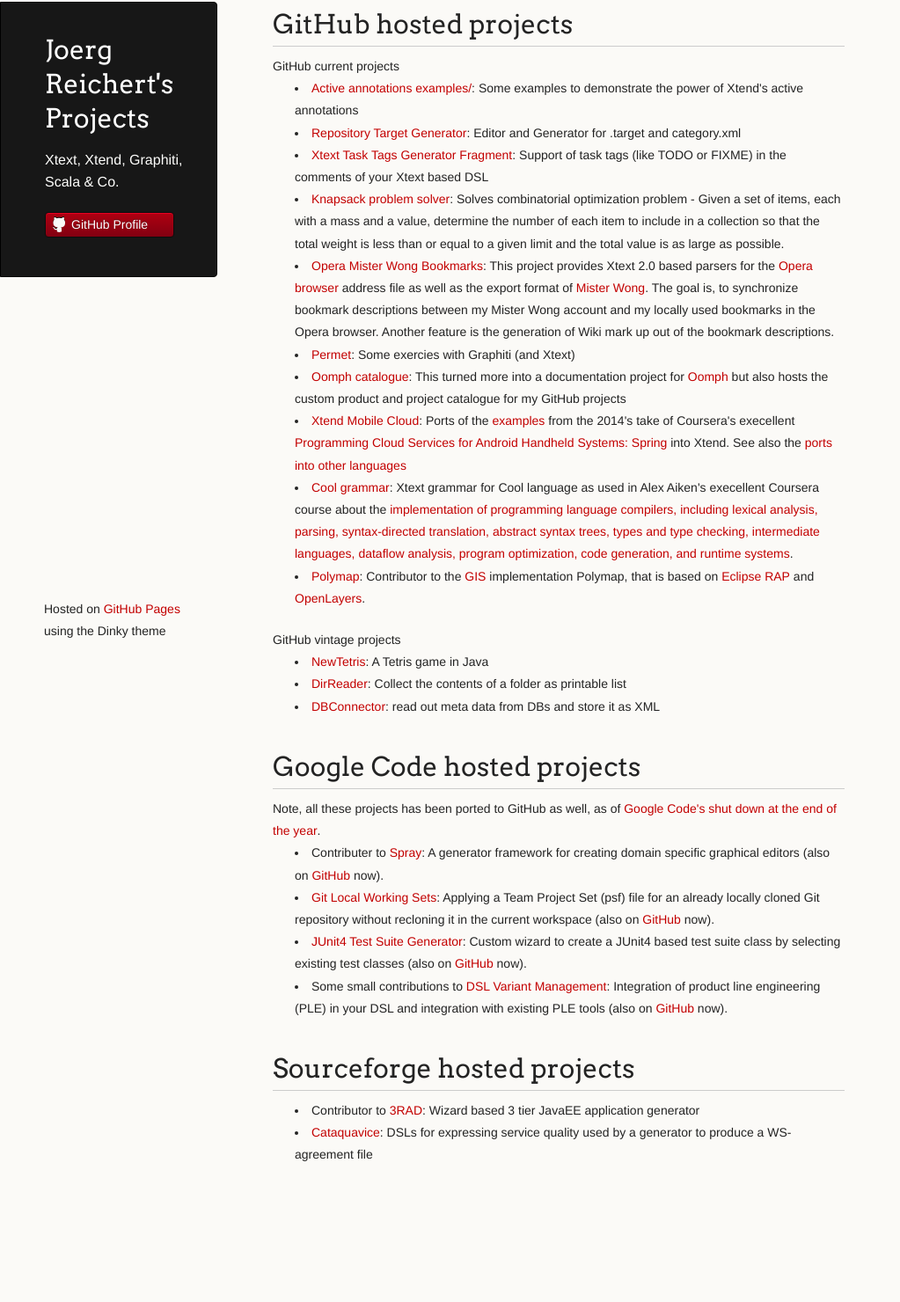
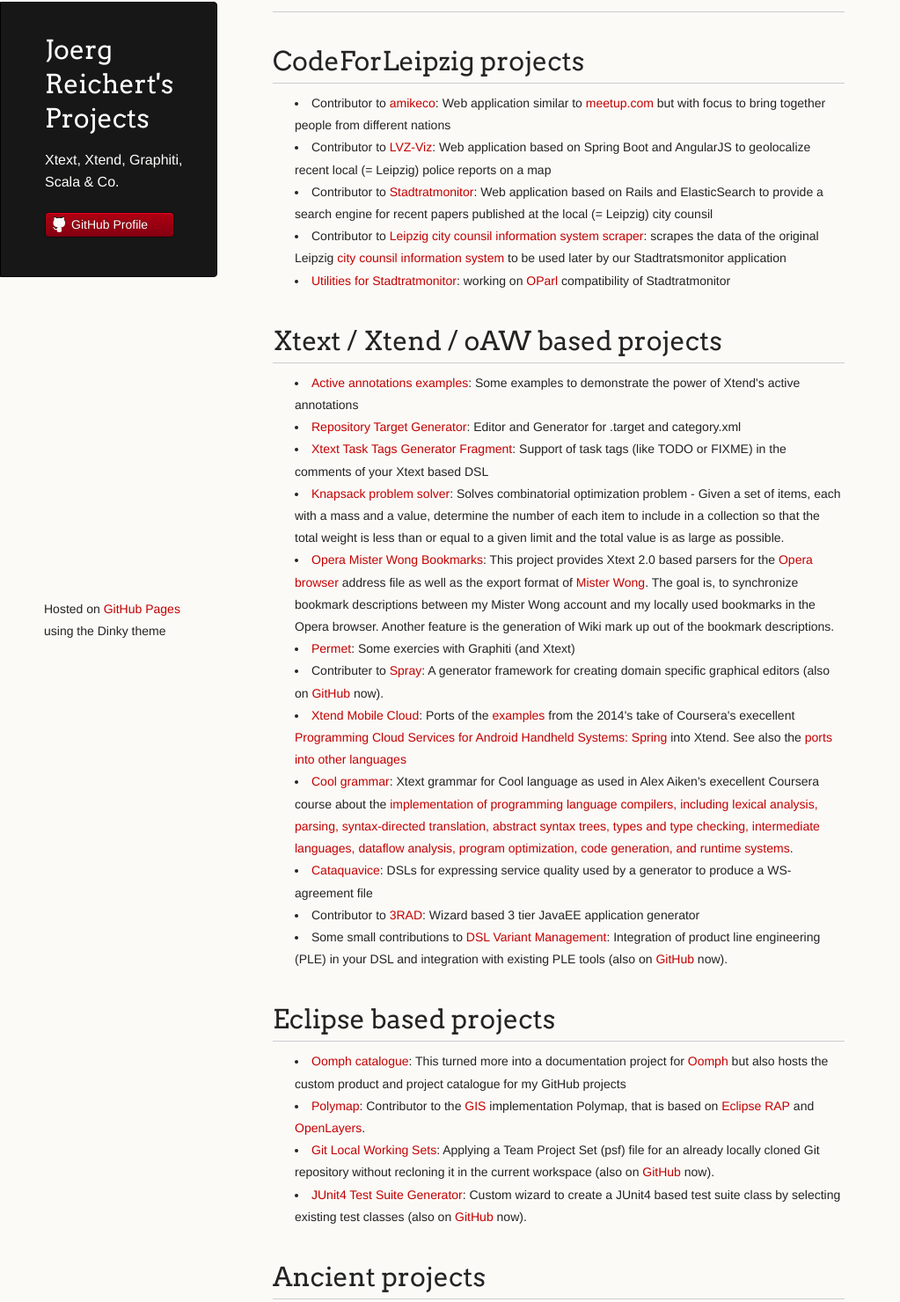
Before and after one commit to joergreichert/JoergReichert.github.io, a plain HTML site: page index.html in a window 1280 px wide. Shown: the part 38-1518 px from the top of the page at 88% size, without its empty margins (0-1023 px from the left). Before the commit the page ends 1436 px from the top, so only its background shows below. Drawn offline with Linux system fonts and the light colour scheme.

Commit message:
Update project list

```diff
--- a/index.html
+++ b/index.html
@@ -24,11 +24,23 @@
       </header>
       <section>
         <h1>
-<a name="github-hosted-projects" class="anchor" href="#github-hosted-projects"><span class="octicon octicon-link"></span></a>GitHub hosted projects</h1>
-<a name="github-current-projects" class="anchor" href="#github-current-projects"><span class="octicon octicon-link"></span></a>GitHub current projects</h1>
+<h1><a name="codefor-projects" class="anchor" href="#codefor-projects"><span class="octicon octicon-link"></span></a>CodeForLeipzig projects</h1>
 <ul>
 <li>
-<a href="http://joergreichert.github.io/ActiveAnnotationsExamples/">Active annotations examples/</a>: Some examples to demonstrate the power of Xtend's active annotations</li>
+Contributor to <a href="http://codefor.de/projekte/2016-07-20-le-drl-amikeco">amikeco</a>: Web application similar to <a href="http://meetup.com">meetup.com</a> but with focus to bring together people from different nations</li>
+<li>
+Contributor to <a href="https://github.com/CodeforLeipzig/lvz-viz">LVZ-Viz</a>: Web application based on Spring Boot and AngularJS to geolocalize recent local (= Leipzig) police reports on a map</li>
+<li>
+Contributor to <a href="https://github.com/CodeforLeipzig/stadtratmonitor">Stadtratmonitor</a>: Web application based on Rails and ElasticSearch to provide a search engine for recent papers published at the local (= Leipzig) city counsil</li>
+<li>
+Contributor to <a href="https://morph.io/jrlover/city_council_leipzig_recent_papers">Leipzig city counsil information system scraper</a>: scrapes the data of the original Leipzig <a href="https://ratsinfo.leipzig.de/bi/vo020.asp">city counsil information system</a> to be used later by our Stadtratsmonitor application</li>
+<li>
+<a href="https://github.com/joergreichert/stadtratmonitor-utils">Utilities for Stadtratmonitor</a>: working on <a href="https://oparl.org/">OParl</a> compatibility of Stadtratmonitor</li>
+</ul>
+<h1><a name="xtext-projects" class="anchor" href="#xtext-projects"><span class="octicon octicon-link"></span></a>Xtext / Xtend / oAW based projects</h1>
+<ul>
+<li>
+<a href="http://joergreichert.github.io/ActiveAnnotationsExamples/">Active annotations examples</a>: Some examples to demonstrate the power of Xtend's active annotations</li>
 <li>
 <a href="http://joergreichert.github.io/RepositoryTargetGenerator">Repository Target Generator</a>: Editor and Generator for .target and category.xml</li>
 <li>
@@ -39,16 +51,28 @@
 <a href="http://joergreichert.github.io/OperaMisterWongBookmarks">Opera Mister Wong Bookmarks</a>: This project provides Xtext 2.0 based parsers for the <a href="http://www.opera.com/">Opera browser</a> address file as well as the export format of <a href="http://www.mister-wong.de/">Mister Wong</a>. The goal is, to synchronize bookmark descriptions between my Mister Wong account and my locally used bookmarks in the Opera browser. Another feature is the generation of Wiki mark up out of the bookmark descriptions.</li>
 <li>
 <a href="http://joergreichert.github.io/Permet">Permet</a>: Some exercies with Graphiti (and Xtext)</li>
+<li>Contributer to <a href="http://code.google.com/a/eclipselabs.org/p/spray/">Spray</a>: A generator framework for creating domain specific graphical editors (also on <a href="https://github.com/joergreichert/spray">GitHub</a> now).</li>
+<li>
+<a href="https://github.com/joergreichert/mobilecloud-14-xtend">Xtend Mobile Cloud</a>: Ports of the <a href="https://github.com/juleswhite/mobilecloud-14">examples</a> from the 2014's take of Coursera's execellent <a href="https://www.coursera.org/course/mobilecloudprogram">Programming Cloud Services for Android Handheld Systems: Spring</a> into Xtend. See also the <a href="https://github.com/mobilecloud-14-examples/In-Language-X">ports into other languages</a></li>
+<li>
+<a href="https://github.com/joergreichert/Cool">Cool grammar</a>: Xtext grammar for Cool language as used in Alex Aiken's execellent Coursera course about the <a href="https://www.coursera.org/course/compilers">implementation of programming language compilers, including lexical analysis, parsing, syntax-directed translation, abstract syntax trees, types and type checking, intermediate languages, dataflow analysis, program optimization, code generation, and runtime systems</a>.</li>
+<li>
+<a href="http://sourceforge.net/apps/mediawiki/cataquavice/index.php?title=Main_Page">Cataquavice</a>: DSLs for expressing service quality used by a generator to produce a WS-agreement file</li>
+<li>Contributor to <a href="http://sourceforge.net/apps/mediawiki/dreirad/index.php?title=Main_Page">3RAD</a>: Wizard based 3 tier JavaEE application generator</li>
+<li>Some small contributions to <a href="http://code.google.com/p/dslvariantmanagement/">DSL Variant Management</a>: Integration of product line engineering (PLE) in your DSL and integration with existing PLE tools (also on <a href="https://github.com/joergreichert/dslvariantmanagement">GitHub</a> now).</li>
+</ul>
+<h1><a name="eclipse-projects" class="anchor" href="#eclipse-projects"><span class="octicon octicon-link"></span></a>Eclipse based projects</h1>
+<ul>
 <li>
 <a href="https://github.com/joergreichert/oomph-catalogue">Oomph catalogue</a>: This turned more into a documentation project for <a href="https://wiki.eclipse.org/Eclipse_Installer">Oomph</a> but also hosts the custom product and project catalogue for my GitHub projects</li>
 <li>
-<a href="https://github.com/joergreichert/oomph-catalogue">Xtend Mobile Cloud</a>: Ports of the <a href="https://github.com/juleswhite/mobilecloud-14">examples</a> from the 2014's take of Coursera's execellent <a href="https://www.coursera.org/course/mobilecloudprogram">Programming Cloud Services for Android Handheld Systems: Spring</a> into Xtend. See also the <a href="https://github.com/mobilecloud-14-examples/In-Language-X">ports into other languages</a></li>
+<a href="https://github.com/polymap4">Polymap</a>: Contributor to the <a href="https://en.wikipedia.org/wiki/Geographic_information_system">GIS</a> implementation Polymap, that is based on <a href="http://www.eclipse.org/rap/">Eclipse RAP</a> and <a href="http://openlayers.org/">OpenLayers</a>.</li>
 <li>
-<a href="https://github.com/joergreichert/Cool">Cool grammar</a>: Xtext grammar for Cool language as used in Alex Aiken's execellent Coursera course about the <a href="https://www.coursera.org/course/compilers">implementation of programming language compilers, including lexical analysis, parsing, syntax-directed translation, abstract syntax trees, types and type checking, intermediate languages, dataflow analysis, program optimization, code generation, and runtime systems</a>.</li>
+<a href="http://code.google.com/p/eclipsetestingtools/wiki/GitLocalWorkingSets">Git Local Working Sets</a>: Applying a Team Project Set (psf) file for an already locally cloned Git repository without recloning it in the current workspace (also on <a href="https://github.com/joergreichert/eclipsetestingtools">GitHub</a> now).</li>
 <li>
-<a href="https://github.com/polymap4">Polymap</a>: Contributor to the <a href="https://en.wikipedia.org/wiki/Geographic_information_system">GIS</a> implementation Polymap, that is based on <a href="http://www.eclipse.org/rap/">Eclipse RAP</a> and <a href="http://openlayers.org/">OpenLayers</a>.</li>
+<a href="http://code.google.com/p/eclipsetestingtools/wiki/JUnit4TestSuiteGenerator">JUnit4 Test Suite Generator</a>: Custom wizard to create a JUnit4 based test suite class by selecting existing test classes (also on <a href="https://github.com/joergreichert/eclipsetestingtools">GitHub</a> now).</li>
 </ul>
-<a name="github-vintage-projects" class="anchor" href="#github-vintage-projects"><span class="octicon octicon-link"></span></a>GitHub vintage projects</h1>
+<h1><a name="ancient-projects" class="anchor" href="#ancient-projects"><span class="octicon octicon-link"></span></a>Ancient projects</h2>
 <ul>
 <li>
 <a href="http://joergreichert.github.io/NewTetris">NewTetris</a>: A Tetris game in Java</li>
@@ -56,24 +80,6 @@
 <a href="http://joergreichert.github.io/DirReader">DirReader</a>: Collect the contents of a folder as printable list</li>
 <li>
 <a href="http://joergreichert.github.io/DBConnector">DBConnector</a>: read out meta data from DBs and store it as XML</li>
-</ul>
-<h1>
-<a name="google-code-hosted-projects" class="anchor" href="#google-code-hosted-projects"><span class="octicon octicon-link"></span></a>Google Code hosted projects</h1>
-Note, all these projects has been ported to GitHub as well, as of <a href="https://code.google.com/p/support/wiki/ReadOnlyTransition">Google Code's shut down at the end of the year</a>.
-<ul>
-<li>Contributer to <a href="http://code.google.com/a/eclipselabs.org/p/spray/">Spray</a>: A generator framework for creating domain specific graphical editors (also on <a href="https://github.com/joergreichert/spray">GitHub</a> now).</li>
-<li>
-<a href="http://code.google.com/p/eclipsetestingtools/wiki/GitLocalWorkingSets">Git Local Working Sets</a>: Applying a Team Project Set (psf) file for an already locally cloned Git repository without recloning it in the current workspace (also on <a href="https://github.com/joergreichert/eclipsetestingtools">GitHub</a> now).</li>
-<li>
-<a href="http://code.google.com/p/eclipsetestingtools/wiki/JUnit4TestSuiteGenerator">JUnit4 Test Suite Generator</a>: Custom wizard to create a JUnit4 based test suite class by selecting existing test classes (also on <a href="https://github.com/joergreichert/eclipsetestingtools">GitHub</a> now).</li>
-<li>Some small contributions to <a href="http://code.google.com/p/dslvariantmanagement/">DSL Variant Management</a>: Integration of product line engineering (PLE) in your DSL and integration with existing PLE tools (also on <a href="https://github.com/joergreichert/dslvariantmanagement">GitHub</a> now).</li>
-</ul><h1>
-<a name="sourceforge-hosted-projects" class="anchor" href="#sourceforge-hosted-projects"><span class="octicon octicon-link"></span></a>Sourceforge hosted projects</h1>
-
-<ul>
-<li>Contributor to <a href="http://sourceforge.net/apps/mediawiki/dreirad/index.php?title=Main_Page">3RAD</a>: Wizard based 3 tier JavaEE application generator</li>
-<li>
-<a href="http://sourceforge.net/apps/mediawiki/cataquavice/index.php?title=Main_Page">Cataquavice</a>: DSLs for expressing service quality used by a generator to produce a WS-agreement file</li>
 </ul>
       </section>
       <footer>
```
